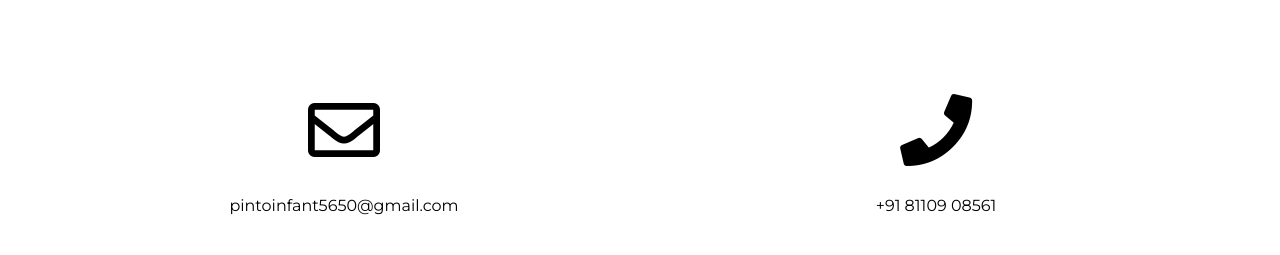
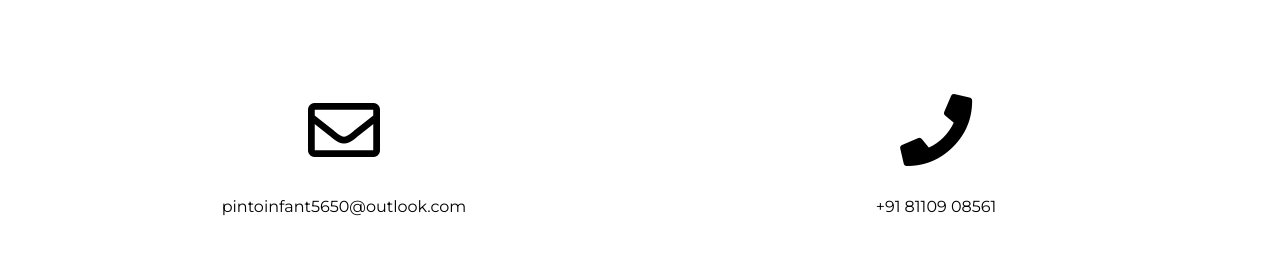
Before and after one commit to Pinto565/portfolio-react, a React (Create React App) app: page /contact in a window 1280 px wide. Shown: the part 281-536 px from the top of the page. Built offline with nearby package versions, Linux system fonts and the light colour scheme.

Commit message:
Added Animations

```diff
--- a/src/pages/about.js
+++ b/src/pages/about.js
@@ -1,4 +1,5 @@
 import React from "react";
+import LightSpeed from "react-reveal/LightSpeed";
 
 function About() {
   return (
@@ -6,13 +7,16 @@ function About() {
       <div className="container-about">
         <p className="about-title">things i love the most</p>
         <div className="content-box">
+          <LightSpeed left>
             <div className="content">
               <i className="fab fa-html5"></i>
               <p>
-              The HTML is the standard markup language for documents designed to
-              be displayed in a web browser.
+                The HTML is the standard markup language for documents designed
+                to be displayed in a web browser.
               </p>
             </div>
+          </LightSpeed>
+          <LightSpeed left>
             <div className="content">
               <i className="fab fa-css3-alt"></i>
               <p>
@@ -20,6 +24,8 @@ function About() {
                 describing the presentation of a document
               </p>
             </div>
+          </LightSpeed>
+          <LightSpeed left>
             <div className="content">
               <i className="fab fa-bootstrap"></i>
               <p>
@@ -27,6 +33,8 @@ function About() {
                 responsive, mobile-first front-end web development.
               </p>
             </div>
+          </LightSpeed>
+          <LightSpeed left>
             <div className="content">
               <i className="fas fa-database"></i>
               <p>
@@ -34,6 +42,8 @@ function About() {
                 (RDBMS). It organizes data into one or more data tables
               </p>
             </div>
+          </LightSpeed>
+          <LightSpeed left>
             <div className="content">
               <i className="fab fa-python"></i>
               <p>
@@ -41,6 +51,8 @@ function About() {
                 language.
               </p>
             </div>
+          </LightSpeed>
+          <LightSpeed left>
             <div className="content">
               <i className="fab fa-docker"></i>
               <p>
@@ -48,6 +60,8 @@ function About() {
                 virtualization to deliver software in packages called containers
               </p>
             </div>
+          </LightSpeed>
+          <LightSpeed left>
             <div className="content">
               <i className="fab fa-github"></i>
               <p>
@@ -55,6 +69,7 @@ function About() {
                 development and version control using Git.
               </p>
             </div>
+          </LightSpeed>
         </div>
       </div>
     </div>
--- a/src/pages/contact.js
+++ b/src/pages/contact.js
@@ -1,25 +1,31 @@
 import React from "react";
+import Flip from "react-reveal/Flip";
 
 function contact() {
   return (
     <div>
       <div className="container-contact">
         <p className="contact-title">contact</p>
+
         <div className="contact-content-box">
+          <Flip right>
             <div className="contact-content">
               <i className="far fa-envelope"></i>
               <p className="info">
-              <a href="mailto:pintoinfant5650@gmail.com">
-                pintoinfant5650@gmail.com
+                <a href="mailto:pintoinfant5650@outlook.com">
+                  pintoinfant5650@outlook.com
                 </a>
               </p>
             </div>
+          </Flip>
+          <Flip right>
             <div className="contact-content">
               <i className="fas fa-phone"></i>
               <p className="info">
                 <a href="tel: +918110908561">+91 81109 08561</a>
               </p>
             </div>
+          </Flip>
         </div>
       </div>
     </div>
--- a/src/pages/home.js
+++ b/src/pages/home.js
@@ -1,14 +1,14 @@
 import React from "react";
+import Fade from "react-reveal/Fade";
 
 function Home() {
   return (
     <div>
+      <Fade bottom>
         <div className="container">
           <div className="home-content">
             <h1>Pinto Infant</h1>
-          <p>
-          Front-end web developer
-          </p>
+            <p>Front-end web developer</p>
             <div className="social-icons">
               <a href="https://github.com/Pinto565">
                 <i className="fab fa-github"></i>
@@ -22,6 +22,7 @@ function Home() {
             </div>
           </div>
         </div>
+      </Fade>
     </div>
   );
 }
--- a/src/pages/projects.js
+++ b/src/pages/projects.js
@@ -1,4 +1,5 @@
 import React from "react";
+import Zoom from "react-reveal/Zoom";
 
 function Projects() {
   return (
@@ -6,13 +7,16 @@ function Projects() {
       <div className="container-project">
         <p className="project-title">Projects</p>
         <div className="project-content-box">
+          <Zoom top>
             <div className="project-content">
               <h2>01</h2>
               <p>
-              A home cloud system made using raspberry pi and Nextcloud software
-              to manage the storage across the home
+                A home cloud system made using raspberry pi and Nextcloud
+                software to manage the storage across the home
               </p>
             </div>
+          </Zoom>
+          <Zoom top>
             <div className="project-content">
               <h2>02</h2>
               <p>
@@ -20,12 +24,13 @@ function Projects() {
                 sensor and raspberry pi
               </p>
             </div>
+          </Zoom>
+          <Zoom bottom>
             <div className="project-content">
               <h2>03</h2>
-            <p>
-              A personal portfolio website made using HTML , CSS and Javascript
-            </p>
+              <p>A portfolio website made using HTML , CSS and Javascript</p>
             </div>
+          </Zoom>
         </div>
       </div>
     </div>
--- a/src/pages/roles.js
+++ b/src/pages/roles.js
@@ -1,7 +1,7 @@
 import React from "react";
 import Logo from "./logo-bulb.svg";
 
-function Home() {
+function roles() {
   return (
     <div>
       <div className="container-roles">
@@ -19,4 +19,4 @@ function Home() {
   );
 }
 
-export default Home;
+export default roles;
```
Lines whose indentation alone changed are shown as unchanged.
